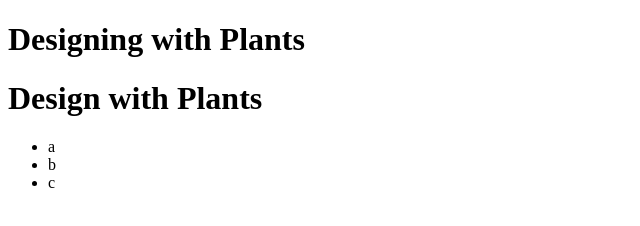
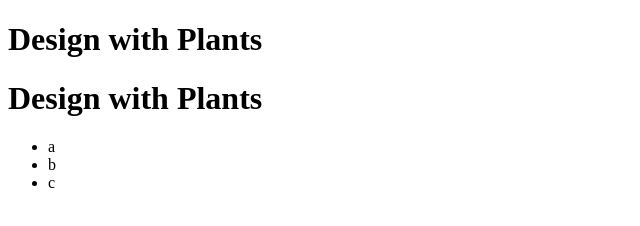
Before and after one commit to lucfercas/Hobby-Page, a plain HTML site: page index.html in a window 1280 px wide. Shown: the whole page, without its empty margins (0-640 px from the left). Drawn offline with Linux system fonts and the light colour scheme.

Commit message:
Moved things around

```diff
--- a/index.html
+++ b/index.html
@@ -7,17 +7,20 @@
     <title>Design with Plants</title>
 </head>
 <body>
-    <h1> Designing with Plants</h1>
-    <main>
+     <!--header / Description-->
+     <header>
+        <h1>Design with Plants</h1>
+    </header>
+
         <!--header / Description-->
         <header>
             <h1>Design with Plants</h1>
 
-        </header>
+    </header>
+    <main>
 
 
-
-        <!--lists that are steps, recommendatios etc-->
+        <!--lists that are steps, recommendations etc-->
         <ul>
             <li>a</li>
             <li>b</li>
```
